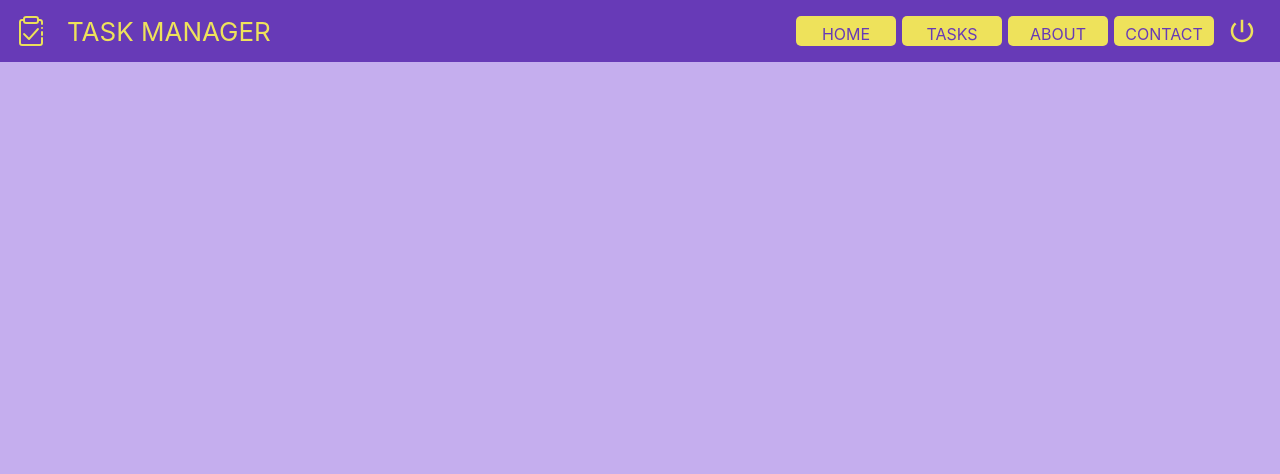
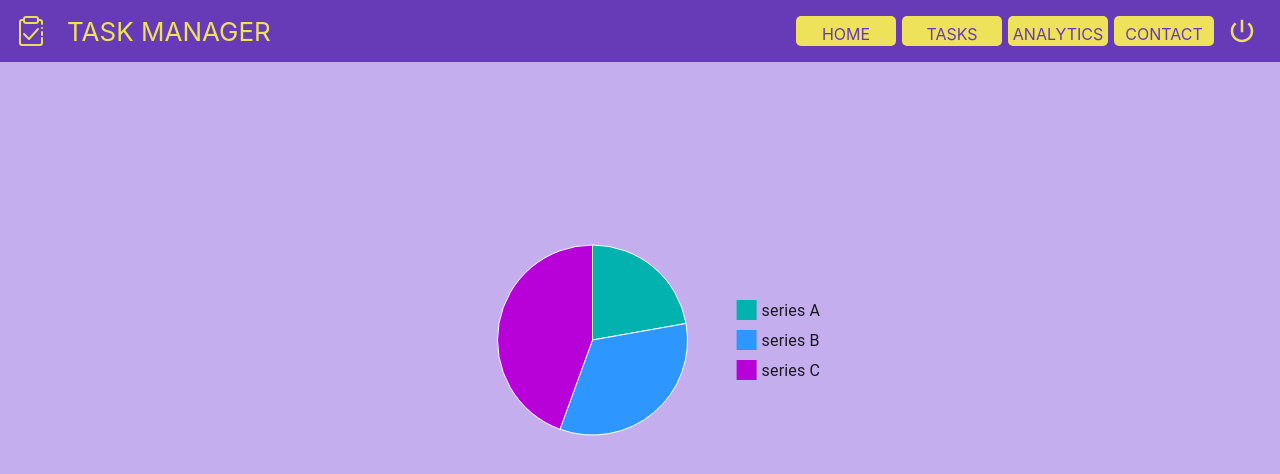
Before and after one commit to MayankPant/Personal-Task-Manager, a React (Create React App) app: page /analytics in a window 1280 px wide. Shown: the top 474 px of the page. Built offline with nearby package versions, Linux system fonts and the light colour scheme; sample sign-in values are in the browser's storage.

Commit message:
feat: Added the base for the analytics page.

```diff
--- a/package.json
+++ b/package.json
@@ -8,6 +8,7 @@
     "@fontsource/roboto": "^5.0.14",
     "@mui/icons-material": "^5.16.7",
     "@mui/material": "^5.16.7",
+    "@mui/x-charts": "^7.19.0",
     "@testing-library/jest-dom": "^5.17.0",
     "@testing-library/react": "^13.4.0",
     "@testing-library/user-event": "^13.5.0",
@@ -17,7 +18,8 @@
     "react-icons": "^5.2.1",
     "react-router-dom": "^6.26.0",
     "react-scripts": "5.0.1",
-    "web-vitals": "^2.1.4"
+    "web-vitals": "^2.1.4",
+    "webpack": "^5.95.0"
   },
   "scripts": {
     "start": "react-scripts start",
--- a/src/App.js
+++ b/src/App.js
@@ -12,6 +12,7 @@ import Login from "./views/Login.jsx";
 import AccessTokenContext from "./context/AccessTokenContext.js";
 import { useContext } from "react";
 import SearchableTable from "./Components/SearchableTable.jsx";
+import Analytics from "./views/Analytics.jsx";
 
 // Private route component
 const PrivateRoute = ({ children }) => {
@@ -50,6 +51,14 @@ function App() {
               }
             />
             <Route path="login" element={<Login />} />
+            <Route
+              path="analytics"
+              element={
+                <PrivateRoute>
+                  <Analytics />
+                </PrivateRoute>
+              }
+            />
           </Routes>
         </main>
       </Router>
--- a/src/Components/AppBar.jsx
+++ b/src/Components/AppBar.jsx
@@ -44,8 +44,8 @@ class AppBar extends Component {
             styles={navItemStyles}
           />
           <NavItem
-            navItemName={"ABOUT"}
-            routeTo={"/about"}
+            navItemName={"ANALYTICS"}
+            routeTo={"/analytics"}
             styles={navItemStyles}
           />
           <NavItem
--- /dev/null
+++ b/src/Components/PieChart.jsx
@@ -0,0 +1,28 @@
+import React, {Component } from "react";
+import { PieChart } from '@mui/x-charts/PieChart';
+
+
+
+
+
+
+class BasicPie extends Component {
+    render() {
+        return (
+            <PieChart
+              series={[
+                {
+                  data: [
+                    { id: 0, value: 10, label: 'series A' },
+                    { id: 1, value: 15, label: 'series B' },
+                    { id: 2, value: 20, label: 'series C' },
+                  ],
+                },
+              ]}
+              width={400}
+              height={200}
+            />
+          );
+    }
+  }
+export default BasicPie;
--- /dev/null
+++ b/src/styles/Analytics.css
@@ -0,0 +1,9 @@
+.chart-container{
+
+    position: absolute;
+    top: 30%;
+    width: 100%;
+    display: flex;
+    justify-content: center;
+    align-items: center;
+}
--- /dev/null
+++ b/src/views/Analytics.jsx
@@ -0,0 +1,15 @@
+import React, {Component } from "react";
+import BasicPie from "../Components/PieChart";
+import '../styles/Analytics.css'
+
+class Analytics extends Component{
+    render() {
+        return(
+            <div className="chart-container">
+                <BasicPie />
+            </div>
+        )
+    }
+}
+
+export default Analytics;
```
Also changed, not shown: 1 other file (tests, documents, lock files or other folders).
